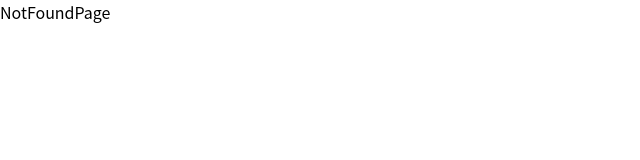
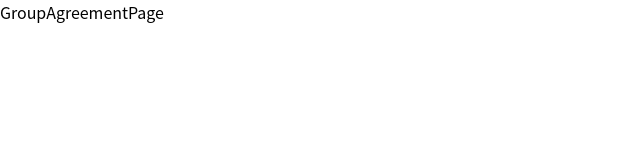
Before and after one commit to CodingWasabi/trti_frontend, a React app: page /group/1/agree in a window 1280 px wide. Shown: the top 160 px of the page, without its empty margins (0-640 px from the left). Built offline with nearby package versions, Linux system fonts and the light colour scheme.

Commit message:
feat: add GroupAgreementPage
1. 합의 페이지
#23

```diff
--- a/src/Router/index.tsx
+++ b/src/Router/index.tsx
@@ -3,6 +3,7 @@ import { BrowserRouter, Route, Switch } from 'react-router-dom';
 import loadable from '@loadable/component';
 
 const GroupCreatePage = loadable(() => import('@/pages/GroupCreatePage'));
+const GroupAgreementPage = loadable(() => import('@/pages/GroupAgreementPage'));
 const GroupDeatilPage = loadable(() => import('@/pages/GroupDetailPage'));
 const GroupListPage = loadable(() => import('@/pages/GroupListPage'));
 const LoginPage = loadable(() => import('@/pages/LoginPage'));
@@ -24,6 +25,7 @@ const Router = () => {
         <Route path="/groups" component={GroupListPage} exact />
         <Route path="/group/create" component={GroupCreatePage} exact />
         <Route path="/group/:id" component={GroupDeatilPage} exact />
+        <Route path="/group/:id/agree" component={GroupAgreementPage} exact />
         <Route path="/login" component={LoginPage} exact />
         <Route path="/mypage" component={MyProfilePage} exact />
         <Route path="/tendency" component={TripTendencyPage} exact />
--- /dev/null
+++ b/src/pages/GroupAgreementPage/index.tsx
@@ -0,0 +1,7 @@
+import React from 'react';
+
+const GroupAgreementPage = () => {
+  return <div>GroupAgreementPage</div>;
+};
+
+export default GroupAgreementPage;
--- /dev/null
+++ b/src/pages/GroupAgreementPage/style.ts
@@ -0,0 +1 @@
+import styled from 'styled-components';
```
